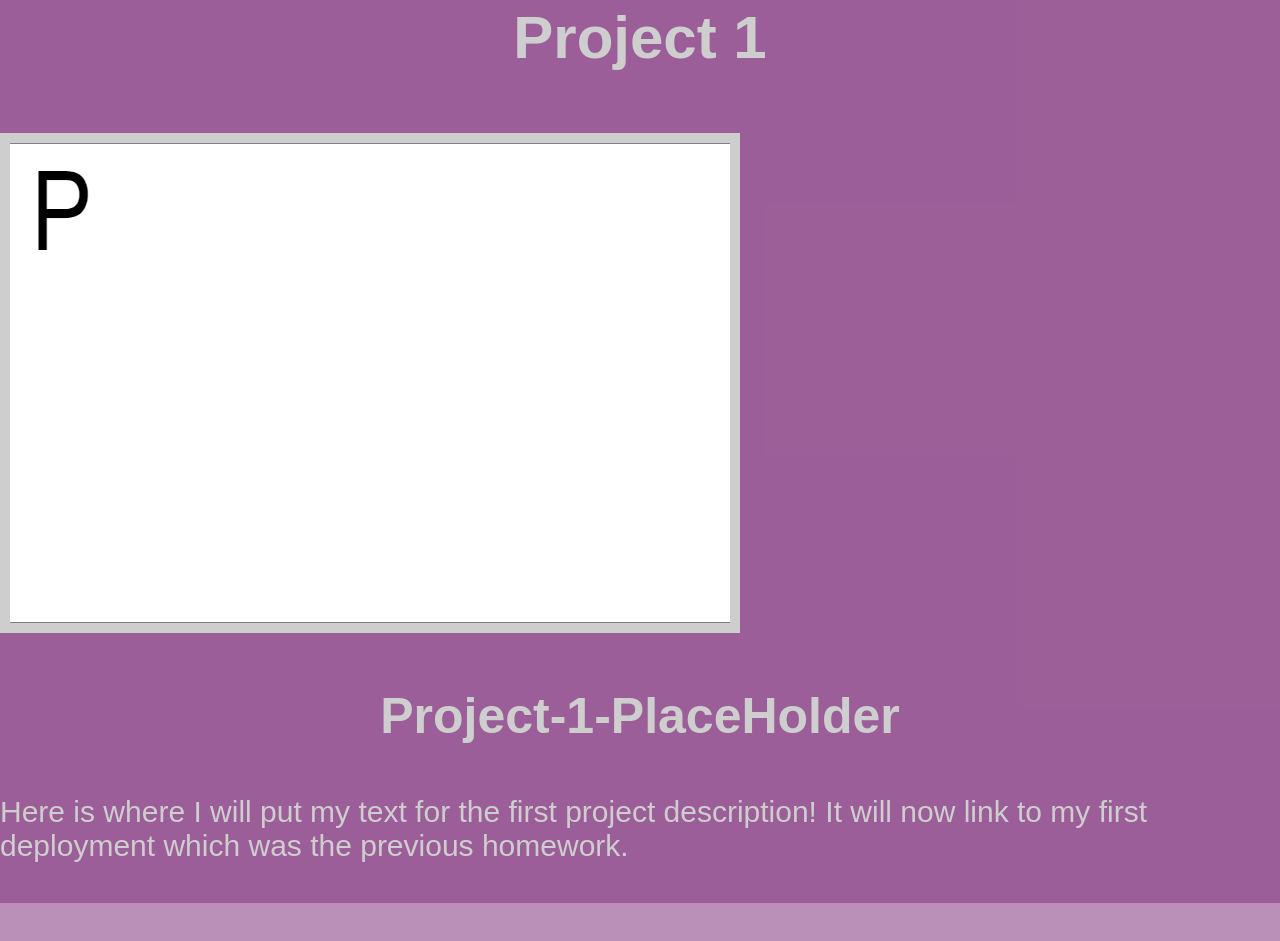
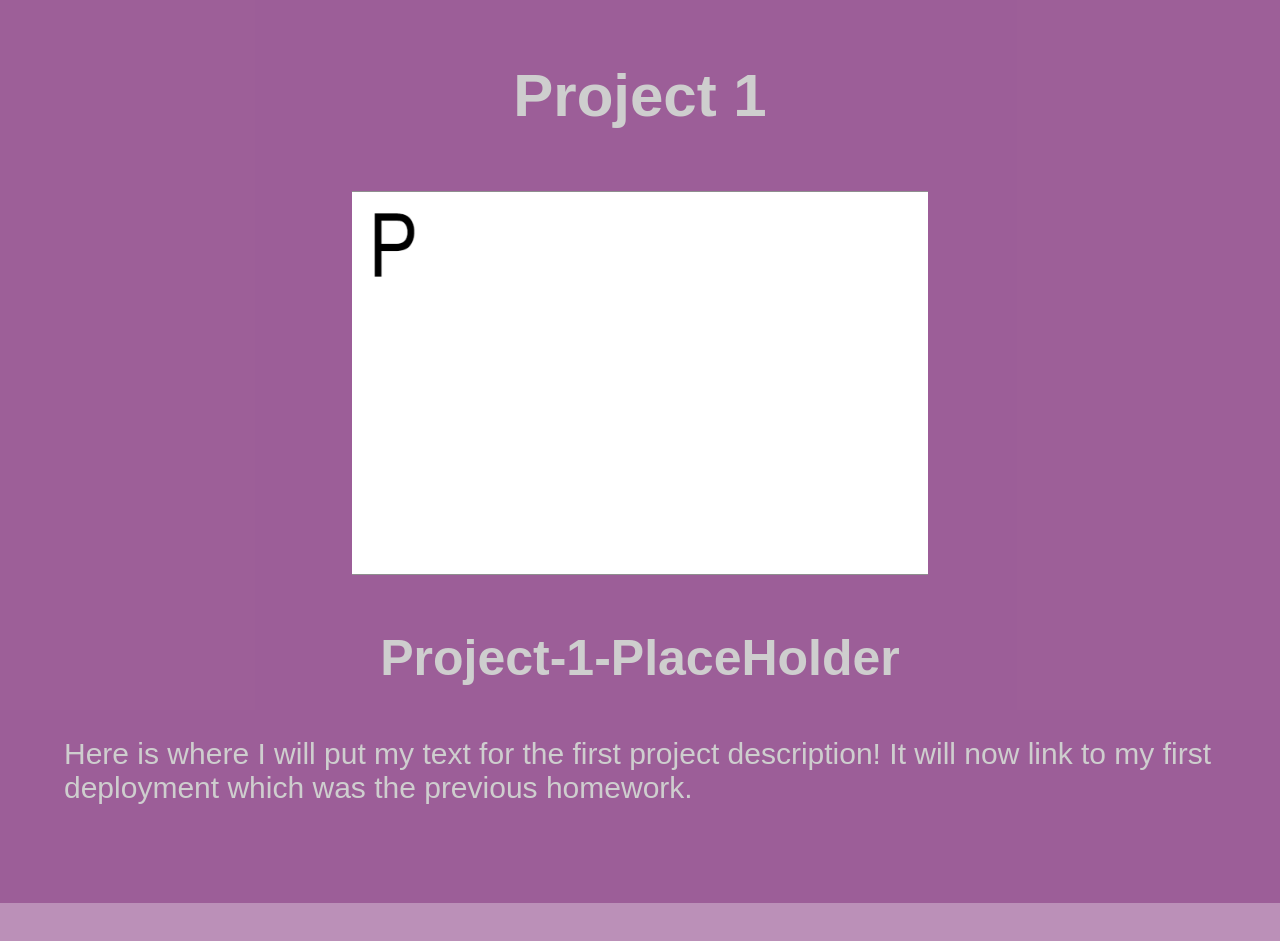
Before and after one commit to johnweaver1/02-Challenge-portfolio-, a plain HTML site: page index.html in a window 1280 px wide. Shown: the part 1577-2518 px from the top of the page. Drawn offline with Linux system fonts and the light colour scheme.

Commit message:
added link to placeholder.gif and cleaned the CSS to remove redundant code. Check again tomorrow!

```diff
--- a/assets/css/style.css
+++ b/assets/css/style.css
@@ -29,6 +29,7 @@ h1 h2{
 p {
     font-size: 30px;
     display: block;
+
 }
 
 a {
@@ -134,20 +135,24 @@ section {
     font-size: 60px;
     height: 10vh;
 }
-.projectImage {
-    border: 10px solid;
-    position: relative;
-}
+
 .portfolioItems h3 {
     font-size: 50px;
     display: flex;
     justify-content: center;
 }
-
-.portfolioImage {
-    width: 85%;
-    height: 85%;
-    object-fit: contain;
+.pd {
+    width: 90vw;
+    display: flex;
+    justify-content: center;
+    align-items: center;
+    flex-direction: column;
+}
+.center {
+    text-align: center;
+}
+.projectImage {
+    max-width: 50%;
 }
 
 .footerHeading{
@@ -158,11 +163,11 @@ section {
     font-size:30px;
 }
 @media screen and (max-width: 768px) {
-  header {
-    flex-direction: column;
-  }
+header, main {
+        flex-direction: column;
+      }
 
-  main {
-    max-width: 1200px;
+  section {
+    padding-right: 0;
   }
 }
--- a/index.html
+++ b/index.html
@@ -44,10 +44,9 @@
         <h1 class="sectionTitle">Project 1</h1>
         <div class ="portfolioSlide">
             <div class="portfolioItems">
-                <div>
+                <div class="center">
                     <!-- this is for my repo link when I have finished a project -->
-                    <!-- <a href=</a> -->
-                    <img src="./assets/images/pGif.gif" alt="gif of placeholder text and a question mark" class ="projectImage">
+                    <a href="https://github.com/johnweaver1/Module-1-Challenge/blob/main/README.md"><img src="./assets/images/pGif.gif" alt="gif of placeholder text and a question mark" class ="projectImage"></a>
                 </div>
                 <div class ="portfolioDescription">
                     <h3>Project-1-PlaceHolder</h3>
```
